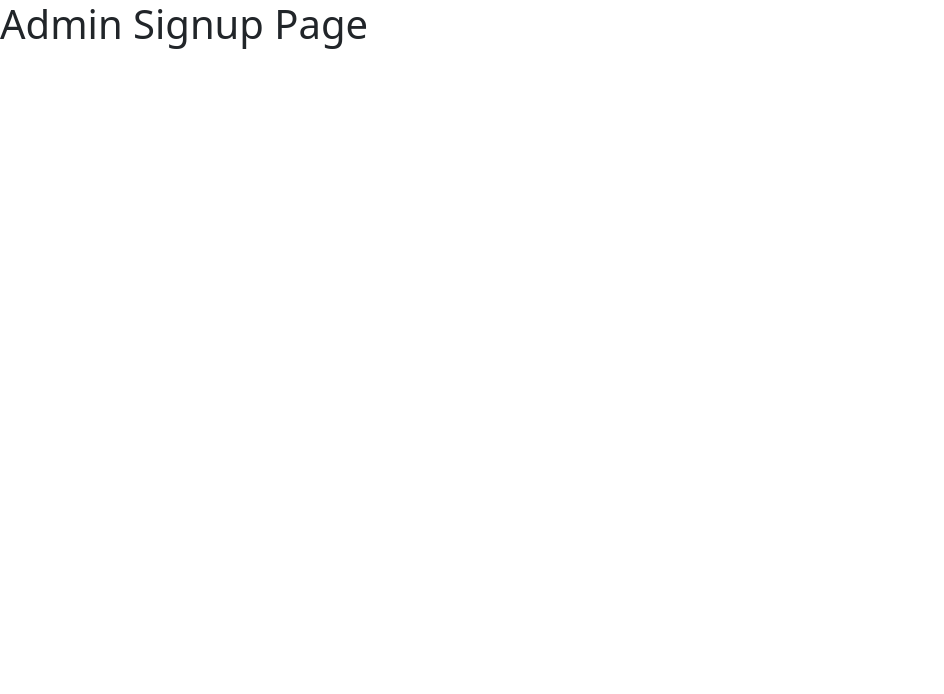
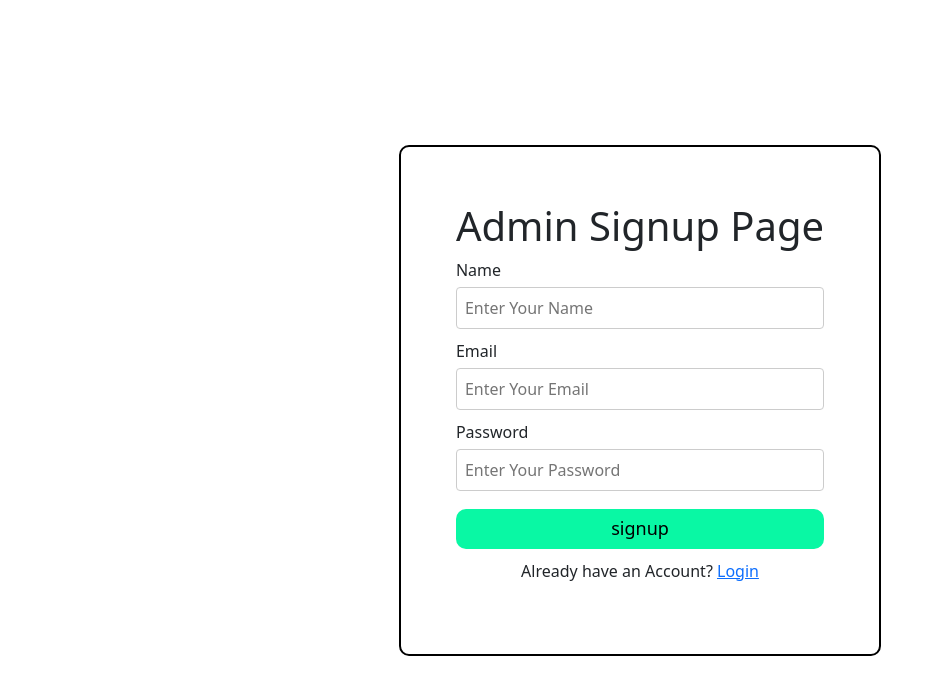
Before and after one commit to prakashramav/recruiter, a React app in the folder frontend/: page /admin/signup in a window 1280 px wide. Shown: the top 694 px of the page, without its empty margins (0-944 px from the left). Built offline with nearby package versions, Linux system fonts and the light colour scheme; the HTML template or start-up script is replaced by a standard one.

Commit message:
added the signup and login pages of admin

```diff
--- a/frontend/src/components/Admin/AdminHomePage/index.jsx
+++ b/frontend/src/components/Admin/AdminHomePage/index.jsx
@@ -1,15 +1,28 @@
-import { useNavigate } from "react-router-dom";
-
+import { useNavigate , Navigate} from "react-router-dom";
+import Cookies from 'js-cookie'
 import "./index.css";
 
 const AdminHomePage = () => {
     const navigate = useNavigate();
+
+    const jwtToken = Cookies.get("recruiter_admin_jwtToken");
+    if(!jwtToken) {
+        return <Navigate to="/admin/login" />
+    }
+
+    const adminLogout = () => {
+        Cookies.remove("recruiter_admin_jwtToken");
+        navigate('/admin/login')
+
+    }
+
     return (
         <div className="admin-home-page-container">
             <h1>Welcome to Admin Home Page</h1>
             <div className="admin-role-btn">
                 <button onClick={() => {navigate('/admin/signup')}} className="adm-role-btn">Signup</button>
                 <button onClick={() => {navigate('/admin/login')}} className="adm-role-btn">Login</button>
+                <button onClick={adminLogout} className="adm-role-btn">Logout</button>
             </div>
         </div>
     )
--- a/frontend/src/components/Admin/AdminLoginPage/index.jsx
+++ b/frontend/src/components/Admin/AdminLoginPage/index.jsx
@@ -1,14 +1,97 @@
-import 'bootstrap/dist/css/bootstrap.min.css';
-import 'bootstrap/dist/js/bootstrap.bundle.min.js'; // Optional (for modal, dropdown etc.)
-import './index.css';
+import { Link, useNavigate, Navigate} from 'react-router-dom';
+import { useState } from 'react';
+import Cookies from 'js-cookie'
+import { ThreeDots } from 'react-loader-spinner';
+import './index.css'
 
 const AdminLoginPage = () => {
+  const [email, setMail] = useState('');
+  const [password, setPassword] = useState('');
+  const [mailError, setMailError] = useState(false);
+  const [passwordError, setPasswordError] = useState(false);
+  const [isLoading, setIsLoading] = useState(false);
+  const [dataMsg, setDataMsg] = useState('')
+  const [dataError, setDataError] = useState(false);
+  const navigate = useNavigate()
+
+  const jwtToken = Cookies.get("recruiter_admin_jwtToken")
+  if(jwtToken){
+    return <Navigate to="/admin" />
+  }
+
+  const onAdminSignupSuccess = (jwtToken) => {
+    Cookies.set("recruiter_admin_jwtToken", jwtToken, {expires : 3})
+    navigate('/admin')
+    setIsLoading(false);
+  }
+
+  const onAdminSignupFailure = (data_msg) => {
+    setDataMsg(data_msg);
+    setDataError(true);
+    setIsLoading(false)
+  }
+
+  const onSubmitAdminSignUp = async (e) => {
+    e.preventDefault();
+    setIsLoading(true);
+
+    if(email === ""){
+      setMailError(true);
+      setIsLoading(false)
+    }
+    if(password === ""){
+      setPasswordError(true);
+      setIsLoading(false)
+    }
+    if(email === "" || password === ""){
+      return;
+    }
+    const userDetails = {name, email, password};
+    const url = "https://recruiter-7jmo.onrender.com/api/admins/login"
+    const option = {
+      method : "POST",
+      headers : {
+        "Content-Type": "application/json"
+      },
+      body : JSON.stringify(userDetails)
+    }
+    const response = await fetch(url, option);
+    console.log(response);
+    const data = await response.json();
+    console.log(data);
+    if(response.ok === true){
+      onAdminSignupSuccess(data.token);
+    }
+    else{
+      onAdminSignupFailure(data.message);
+    }
+  }
+
   return (
-    <div className="admin-login-page-container">
-        <div className=''>
-            <h1>Admin Login Page</h1>
+    <form className='admin-singup-page-container' onSubmit={onSubmitAdminSignUp}>
+      <div className='admin-mini-signup-page-container'>
+        <h1>Admin Login Page</h1>
+        <div className='input-handler-container'>
+          <label htmlFor='email'>Email</label>
+          <input className='input-field' placeholder='Enter Your Email' id='email' type='email' onChange={(e) => {setMail(e.target.value),setMailError(false)}}/>
+          {mailError && <span className='admin-error-msg'>*Required Field</span>}
         </div>
-    </div>
+        <div className='input-handler-container'>
+          <label htmlFor='password'>Password</label>
+          <input className='input-field' placeholder='Enter Your Password' id='password' type='password' onChange={(e) => {setPassword(e.target.value),setPasswordError(false)}}/>
+          {passwordError && <span className='admin-error-msg'>*Required Field</span>}
+        </div>
+        <div className='admin-signup-page-button-container'>
+          {isLoading ? (<ThreeDots height={60} width={60} ariaLabel="tail-spin-loading" radius="1" visible={true}/>):(<button className='admin-signup-button' type='submit'>Login</button>)}
+        </div>
+        <div className='data-error-msg'>
+          {dataError && <p className='error-msg'>{dataMsg}</p>}
+        </div>
+        <div className='admin-sign-link-to-login'>
+          <p>Don't have an Account? <Link to="/admin/signup">signup</Link></p>
+        </div>
+      </div>
+    </form>
   )
 }
 
--- /dev/null
+++ b/frontend/src/components/Admin/AdminSignupPage/index.css
@@ -0,0 +1,53 @@
+.admin-singup-page-container{
+    display: flex;
+    flex-direction: column;
+    justify-content: center;
+    align-items: center;
+    height: 100vh;
+}
+
+.admin-mini-signup-page-container{
+    border: 2px solid #000;
+    padding: 55px;
+    border-radius: 10px;
+    height: auto;
+    background-color: #ffffff;
+    display: flex;
+    flex-direction: column;
+    justify-content: center;
+}
+
+.admin-sign-link-to-login{
+    text-align: center;
+}
+
+.admin-signup-page-button-container{
+    display: flex;
+    justify-content: center;
+}
+
+.admin-signup-button{
+    width: 100%;
+    height: 40px;
+    border-radius: 10px;
+    border-width: 0px;
+    background-color: rgb(9, 248, 164);
+    color: #000;
+    font-size: 18px;
+    font-weight: 500;
+    margin-bottom: 10px;
+    margin-top: 8px;
+}
+.admin-signup-button:hover{
+    background-color: aquamarine;
+}
+.admin-error-msg{
+    color: rgb(255, 68, 0);
+}
+.error-msg{
+    color: rgb(255, 68, 0);
+}
+
+.data-error-msg{
+    text-align: center;
+}
--- a/frontend/src/components/Admin/AdminSignupPage/index.jsx
+++ b/frontend/src/components/Admin/AdminSignupPage/index.jsx
@@ -1,8 +1,107 @@
+import { Link, useNavigate, Navigate} from 'react-router-dom';
+import { useState } from 'react';
+import Cookies from 'js-cookie'
+import { ThreeDots } from 'react-loader-spinner';
+import './index.css'
+
 const AdminSignupPage = () => {
+
+  const [name, setName] = useState('');
+  const [email, setMail] = useState('');
+  const [password, setPassword] = useState('');
+  const [nameError, setNameError] = useState(false);
+  const [mailError, setMailError] = useState(false);
+  const [passwordError, setPasswordError] = useState(false);
+  const [isLoading, setIsLoading] = useState(false);
+  const [dataMsg, setDataMsg] = useState('')
+  const [dataError, setDataError] = useState(false);
+  const navigate = useNavigate()
+
+  const jwtToken = Cookies.get("recruiter_admin_jwtToken")
+  if(jwtToken){
+    return <Navigate to="/admin" />
+  }
+
+  const onAdminSignupSuccess = () => {
+    navigate('/admin/login')
+    setIsLoading(false);
+  }
+
+  const onAdminSignupFailure = (data_msg) => {
+    setDataMsg(data_msg);
+    setDataError(true);
+    setIsLoading(false)
+  }
+
+  const onSubmitAdminSignUp = async (e) => {
+    e.preventDefault();
+    setIsLoading(true);
+    if(name === ""){
+      setNameError(true);
+      setIsLoading(false)
+    }
+    if(email === ""){
+      setMailError(true);
+      setIsLoading(false)
+    }
+    if(password === ""){
+      setPasswordError(true);
+      setIsLoading(false)
+    }
+    if(name === "" || email === "" || password === ""){
+      return;
+    }
+    const userDetails = {name, email, password};
+    const url = "https://recruiter-7jmo.onrender.com/api/admins/register"
+    const option = {
+      method : "POST",
+      headers : {
+        "Content-Type": "application/json"
+      },
+      body : JSON.stringify(userDetails)
+    }
+    const response = await fetch(url, option);
+    console.log(response);
+    const data = await response.json();
+    console.log(data);
+    if(response.ok === true){
+      onAdminSignupSuccess();
+    }
+    else{
+      onAdminSignupFailure(data.message);
+    }
+  }
+
   return (
-    <div>
+    <form className='admin-singup-page-container' onSubmit={onSubmitAdminSignUp}>
+      <div className='admin-mini-signup-page-container'>
         <h1>Admin Signup Page</h1>
-    </div>
+        <div className='input-handler-container'>
+          <label htmlFor='name' className='label'>Name</label>
+          <input className='input-field' placeholder='Enter Your Name' id='name' type='text' onChange={(e) => {setName(e.target.value),setNameError(false)}}/>
+          {nameError && <span className='admin-error-msg'>*Required Field</span>}
+        </div>
+        <div className='input-handler-container'>
+          <label htmlFor='email'>Email</label>
+          <input className='input-field' placeholder='Enter Your Email' id='email' type='email' onChange={(e) => {setMail(e.target.value),setMailError(false)}}/>
+          {mailError && <span className='admin-error-msg'>*Required Field</span>}
+        </div>
+        <div className='input-handler-container'>
+          <label htmlFor='password'>Password</label>
+          <input className='input-field' placeholder='Enter Your Password' id='password' type='password' onChange={(e) => {setPassword(e.target.value),setPasswordError(false)}}/>
+          {passwordError && <span className='admin-error-msg'>*Required Field</span>}
+        </div>
+        <div className='admin-signup-page-button-container'>
+          {isLoading ? (<ThreeDots height={60} width={60} ariaLabel="tail-spin-loading" radius="1" visible={true}/>):(<button className='admin-signup-button' type='submit'>signup</button>)}
+        </div>
+        <div className='data-error-msg'>
+          {dataError && <p className='error-msg'>{dataMsg}</p>}
+        </div>
+        <div className='admin-sign-link-to-login'>
+          <p>Already have an Account? <Link to="/admin/login">Login</Link></p>
+        </div>
+      </div>
+    </form>
   )
 }
 
--- a/frontend/src/components/Recruiter/RecruiterHomePage/index.jsx
+++ b/frontend/src/components/Recruiter/RecruiterHomePage/index.jsx
@@ -11,12 +11,18 @@ const RecruiterHomePage = () => {
         return <Navigate to='/recruiter/login' replace/>
       }
 
+      const recruiterLogout = () => {
+        Cookies.remove("recruiter_jwt_token")
+        navigate('/recruiter/login')
+      }
+
     return (
         <div className="recruiter-home-container">
             <h1>Welcome to Recruiter Home Page</h1>
             <div className="recruiter-role-btn">
                 <button onClick={() => {navigate('/recruiter/signup')}} className="rec-role-btn">Signup</button>
                 <button onClick={() => {navigate('/recruiter/login')}} className="rec-role-btn">Login</button>
+                <button onClick={recruiterLogout} className="rec-role-btn">Logout</button>
             </div>
         </div>
     )
```
Also changed, not shown: 1 other file (tests, documents, lock files or other folders).
